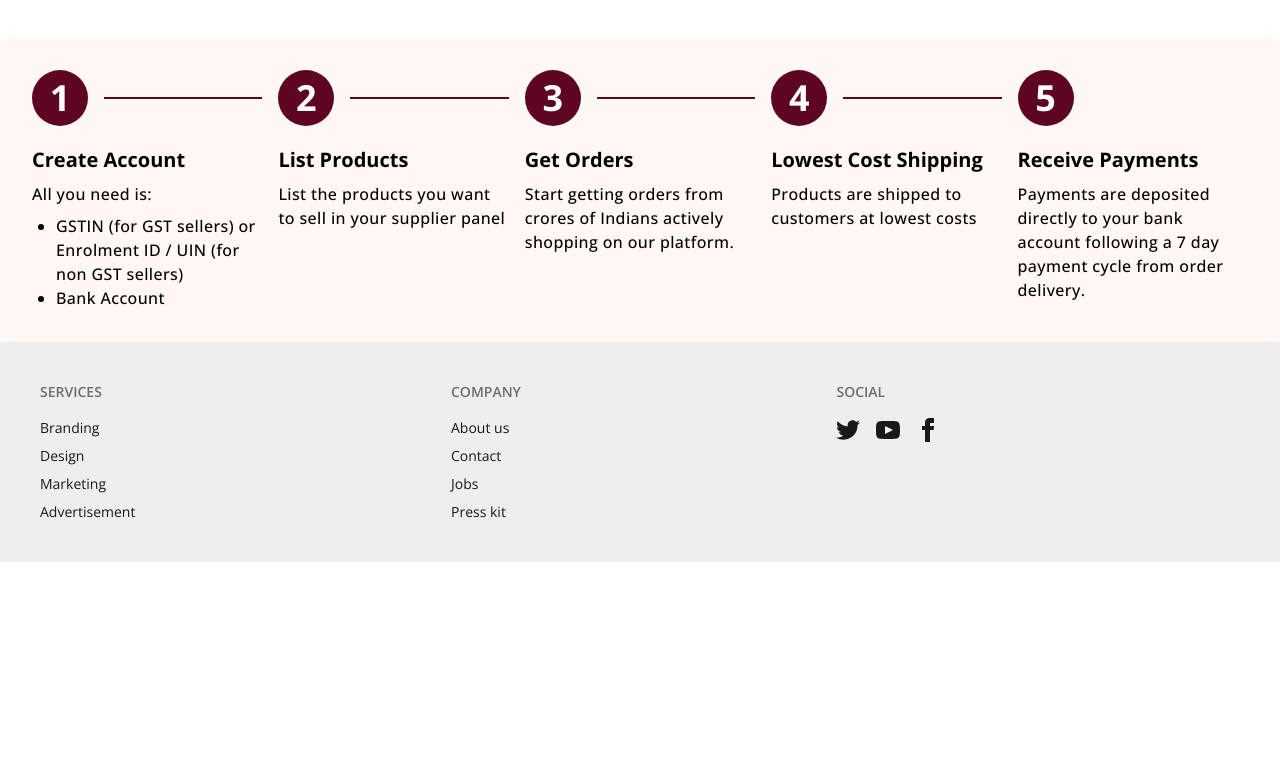
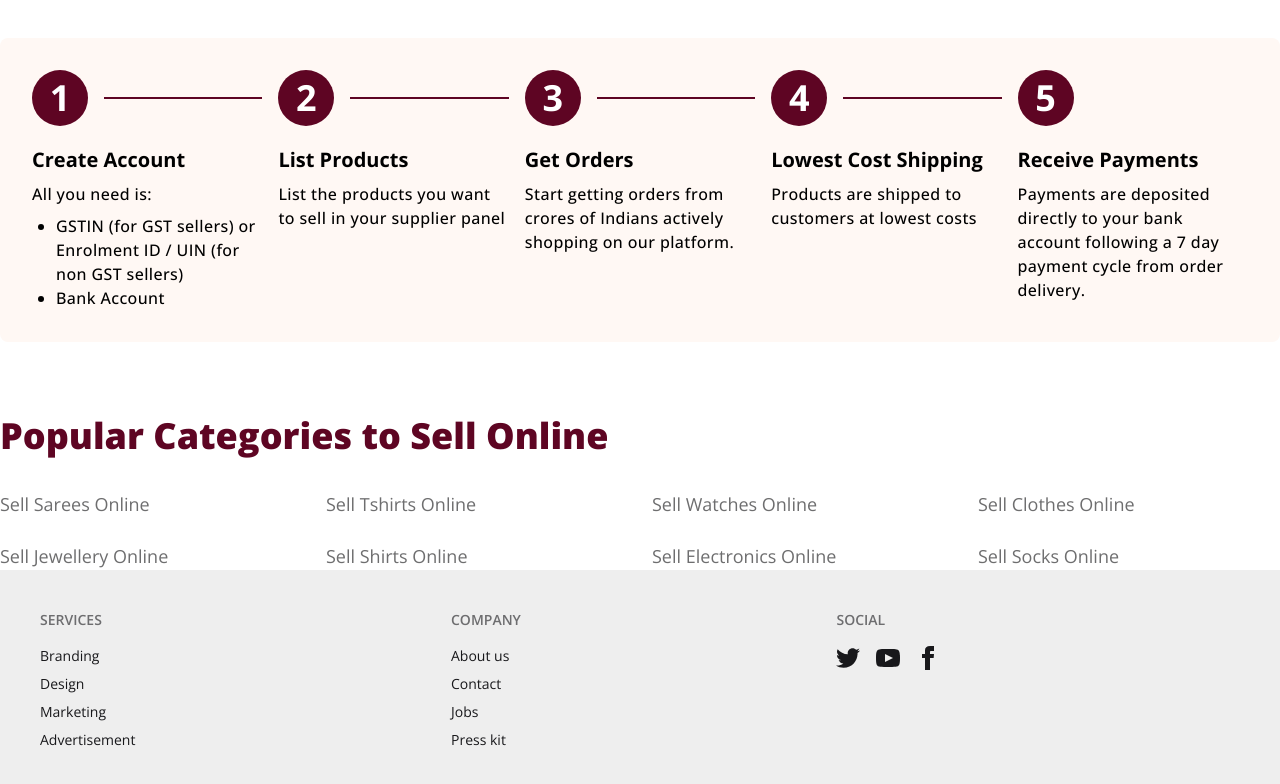
Before and after one commit to Najmul-Shaon/CareMe, a React (Vite) app: page / in a window 1280 px wide. Shown: the part 2140-2924 px from the top of the page. Before the commit the page ends 2702 px from the top, so only its background shows below. Built offline with nearby package versions, Linux system fonts and the light colour scheme.

Commit message:
added HowItsWork section

```diff
--- a/src/components/HowItWork.jsx
+++ b/src/components/HowItWork.jsx
@@ -55,7 +55,7 @@ const HowItWork = () => {
               </div>
               {/* content container  */}
               <div className="mt-5 space-y-2">
-                <h3 className="font-bold text-xl text-textHeadingColor max-w-60">
+                <h3 className="font-bold text-xl text-textHeadingColor">
                   {item?.title}
                 </h3>
                 <p className="text-base text-textHeadingColor font-medium tracking-wide">
--- /dev/null
+++ b/src/components/PopulerCategories.jsx
@@ -0,0 +1,31 @@
+const PopulerCategories = () => {
+  const categories = [
+    { id: 1, category: "Sell Sarees Online" },
+    { id: 3, category: "Sell Tshirts Online" },
+    { id: 5, category: "Sell Watches Online" },
+    { id: 7, category: "Sell Clothes Online" },
+    { id: 2, category: "Sell Jewellery Online" },
+    { id: 4, category: "Sell Shirts Online" },
+    { id: 6, category: "Sell Electronics Online" },
+    { id: 8, category: "Sell Socks Online" },
+  ];
+  return (
+    <div className="max-w-screen-xl mx-auto mt-18 font-open-sans">
+      {/* section title  */}
+      <h3 className="text-4xl font-extrabold text-primaryColor leading-11">
+        Popular Categories to Sell Online
+      </h3>
+      <div className="mt-8 grid grid-cols-2 md:grid-cols-4 gap-6">
+        {categories.map((category) => (
+          <div key={category?.id}>
+            <h3 className="font-normal text-lg text-textSubHeadingColor cursor-pointer">
+              {category?.category}
+            </h3>
+          </div>
+        ))}
+      </div>
+    </div>
+  );
+};
+
+export default PopulerCategories;
--- a/src/pages/Home.jsx
+++ b/src/pages/Home.jsx
@@ -1,5 +1,6 @@
 import Blogs from "../components/Blogs";
 import HowItWork from "../components/HowItWork";
+import PopulerCategories from "../components/PopulerCategories";
 import Rewards from "../components/Rewards";
 import Stats from "../components/Stats";
 import WhyUs from "../components/WhyUs";
@@ -12,6 +13,7 @@ const Home = () => {
       <Rewards />
       <Blogs />
       <HowItWork />
+      <PopulerCategories />
     </div>
   );
 };
```
